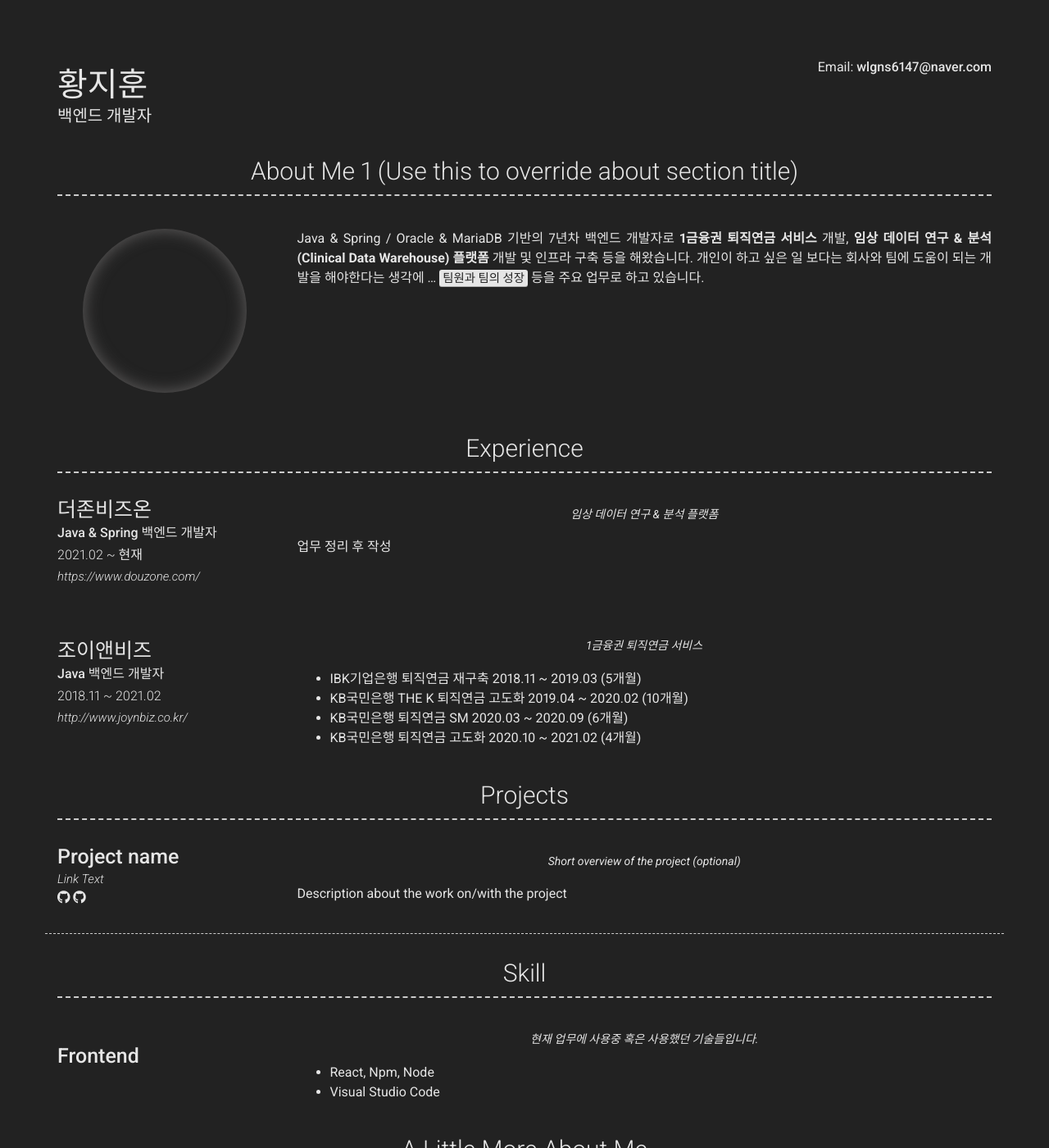
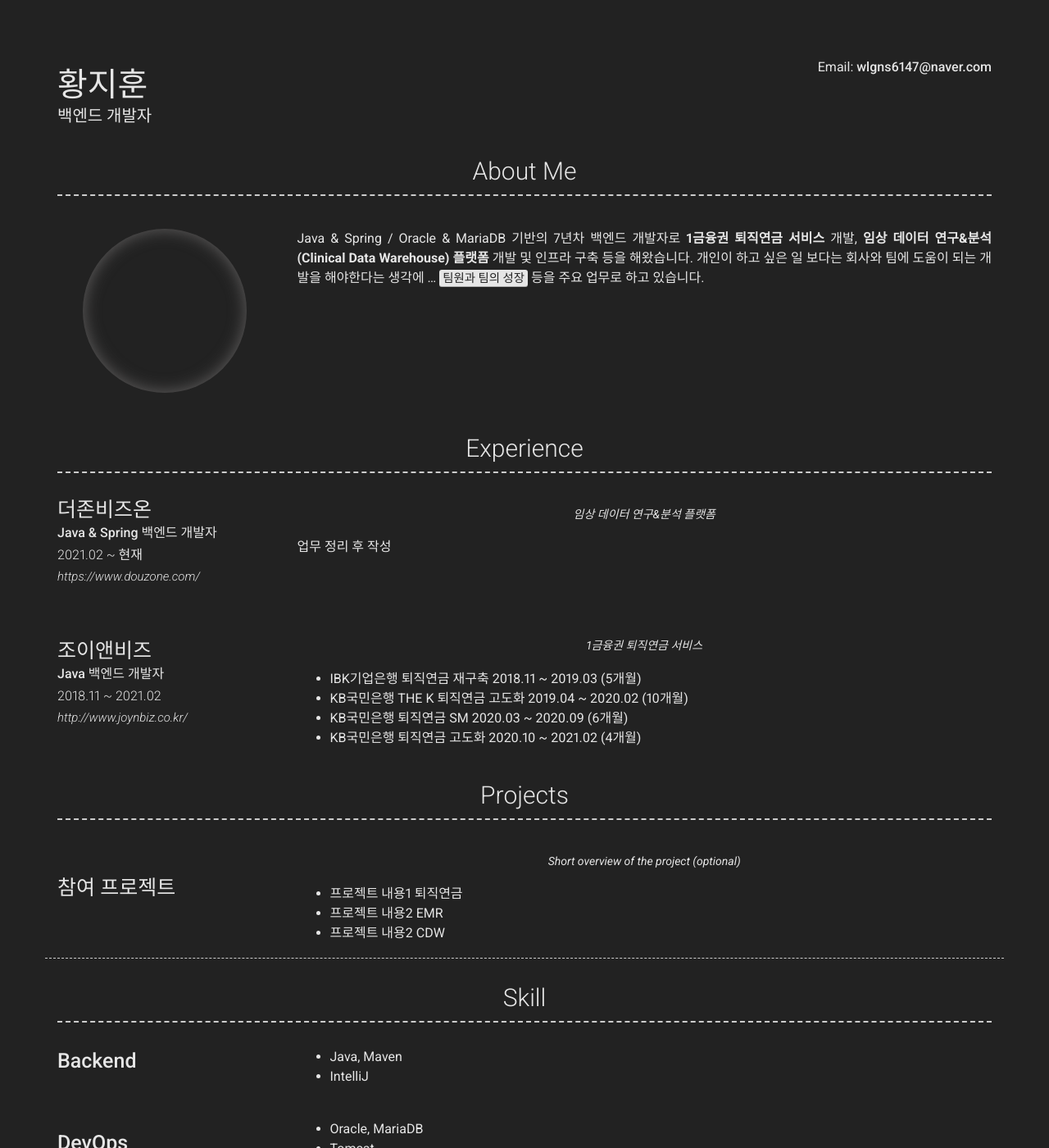
Before and after one commit to wlgns6147/wlgns6147.github.io, a Jekyll site: the page built from index.md, in a window 1280 px wide and 1400 px high. Shown: the whole window at 82% size. Built offline with Jekyll 4.4.1, drawn with Linux system fonts in a browser that asks for light colours; nearby versions of some CDN libraries; some of the changed text lies outside the part shown.

Commit message:
업데이트

```diff
--- a/_config.yml
+++ b/_config.yml
@@ -49,10 +49,10 @@ darkmode: true
 # google_analytics: "UA-00000000-0"
 
 # About Section
-about_title: About Me 1 (Use this to override about section title)
+# about_title: About Me 1 (Use this to override about section title)
 about_profile_image: Directory of profile image (eg. images/profile.jpg)
 about_content: | # this will include new lines to allow paragraphs
-  Java & Spring / Oracle & MariaDB 기반의 7년차 백엔드 개발자로 __1금융권 퇴직연금 서비스__ 개발, __임상 데이터 연구 & 분석(Clinical Data Warehouse) 플랫폼__ 개발 및 인프라 구축 등을 해왔습니다.
+  Java & Spring / Oracle & MariaDB 기반의 7년차 백엔드 개발자로 __1금융권 퇴직연금 서비스__ 개발, __임상 데이터 연구&분석(Clinical Data Warehouse) 플랫폼__ 개발 및 인프라 구축 등을 해왔습니다.
   개인이 하고 싶은 일 보다는 회사와 팀에 도움이 되는 개발을 해야한다는 생각에 ... <mark>팀원과 팀의 성장</mark> 등을 주요 업무로 하고 있습니다.
 
 # xtrabackup, pt-online-schema-change, MHA를 활용한 MySQL 운영, Ansible을 이용한 IDC 인프라 운영을 해오기도 했습니다.
@@ -69,7 +69,7 @@ content:
         sub_title: Java & Spring 백엔드 개발자
         caption: 2021.02 ~ 현재
         quote: >
-          임상 데이터 연구 & 분석 플랫폼
+          임상 데이터 연구&분석 플랫폼
         description: | # this will include new lines to allow paragraphs
           업무 정리 후 작성
 
@@ -92,25 +92,17 @@ content:
       - layout: left
         border: weak  # Value of `weak` will display a weak border below this item. # Any
                       # other value (or no value) means no border will be displayed
-        title: Project name
-        link: Link to project (eg. sproogen.github.io/modern-resume-theme)(optional)
-        link_text: Link Text
-        additional_links:
-          - title:  Github page for project (eg. sproogen/modern-resume-theme)
-            icon: fab fa-github
-            url: Link to project (eg. sproogen.github.io/modern-resume-theme)(optional)
-          - title:  Github page for project (eg. sproogen/modern-resume-theme)
-            icon: fab fa-github
-            url: Link to project (eg. sproogen.github.io/modern-resume-theme)(optional)
+        title: 참여 프로젝트
         quote: >
           Short overview of the project (optional)
         description: | # this will include new lines to allow paragraphs
-          Description about the work on/with the project
+          - 프로젝트 내용1 퇴직연금
+          - 프로젝트 내용2 EMR
+          - 프로젝트 내용2 CDW
 
   - title: Skill
     layout: list
-    quote: >
-      현재 업무에 사용중 혹은 사용했던 기술들입니다.
+    quote: 현재 업무에 사용중 혹은 사용했던 기술들입니다.
     content:
       - layout: left
         title: Backend
@@ -118,17 +110,15 @@ content:
           - Java, Maven
           - IntelliJ
 
+      - layout: left
         title: DevOps
-        quote: >
-          현재 업무에 사용중 혹은 사용했던 기술들입니다.
         description: | # this will include new lines to allow paragraphs
           - Oracle, MariaDB
           - Tomcat
           - Orange, Data Grip
 
+      - layout: left
         title: Frontend
-        quote: >
-          현재 업무에 사용중 혹은 사용했던 기술들입니다.
         description: | # this will include new lines to allow paragraphs
           - React, Npm, Node
           - Visual Studio Code
```
